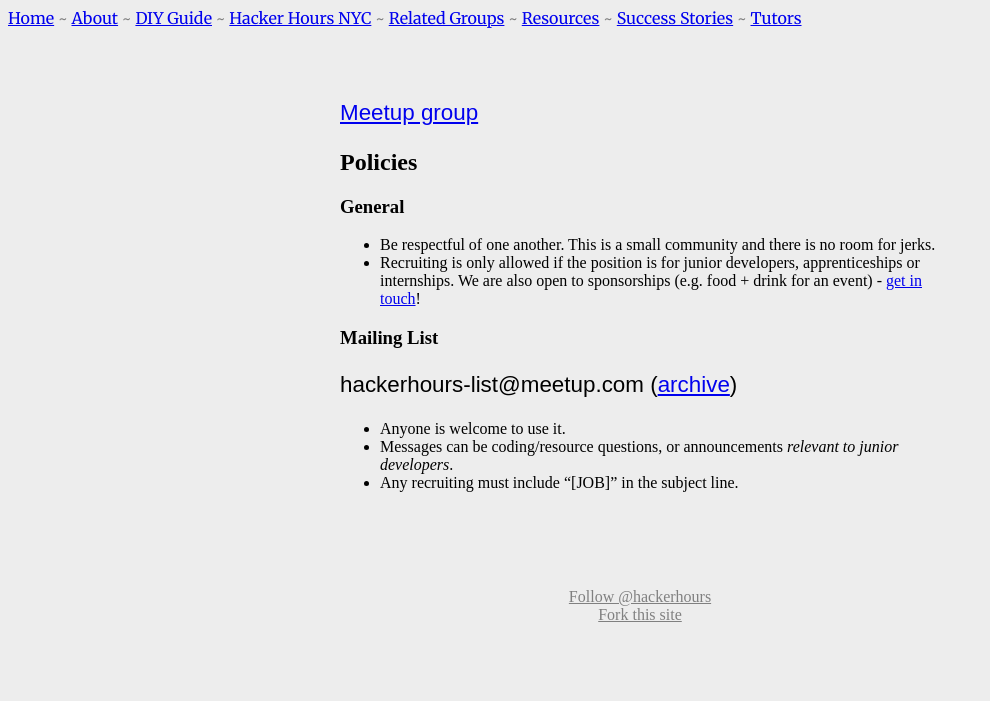
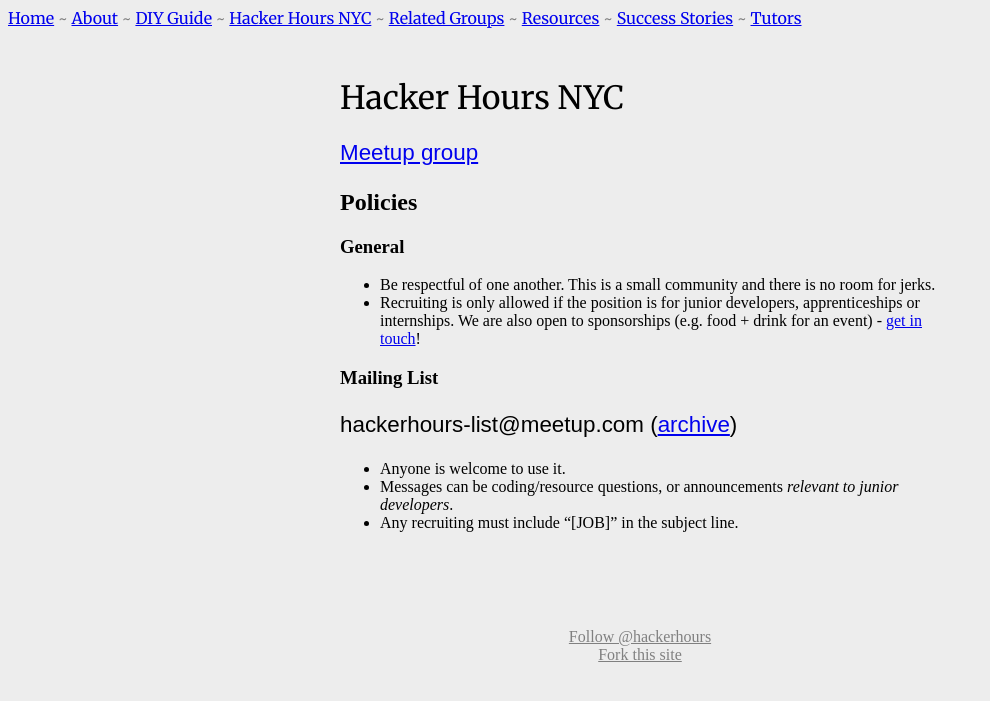
Before and after one commit to HackerHours/hackerhours.org, a Jekyll site: the page built from docs/hacker-hours-nyc.md, in a window 1280 px wide. Shown: the top 701 px of the page, without its empty margins (0-990 px from the left). Built offline with Jekyll 4.4.1, drawn with Linux system fonts in a browser that asks for light colours; nearby versions of some CDN libraries; some web fonts are replaced; Markdown is read by kramdown in place of the engine named in the settings; comment, search, counter and statistics services are not loaded.

Commit message:
include page title as h1

```diff
--- a/_layouts/default.html
+++ b/_layouts/default.html
@@ -37,6 +37,10 @@
     </div>
 
     <div class="content">
+      {% unless page.path == 'index.html' %}
+        <h1>{{ page.title }}</h1>
+      {% endunless %}
+
       {{ content }}
     </div>
 
--- a/css/style.css
+++ b/css/style.css
@@ -2,7 +2,6 @@
   background: #EDEDED;
 }
 h1 {
-  font-size: 5em;
   font-family: 'Merriweather', serif;
   font-weight: normal; /* reset for mobile - http://css-tricks.com/forums/discussion/comment/44182/#Comment_44182 */
   margin-top: 0;
@@ -33,6 +32,9 @@
 .page-index .content {
   padding-top: 200px;
   text-align: center;
+}
+.page-index h1 {
+  font-size: 5em;
 }
 .page-index .footer {
   position: absolute;
```
